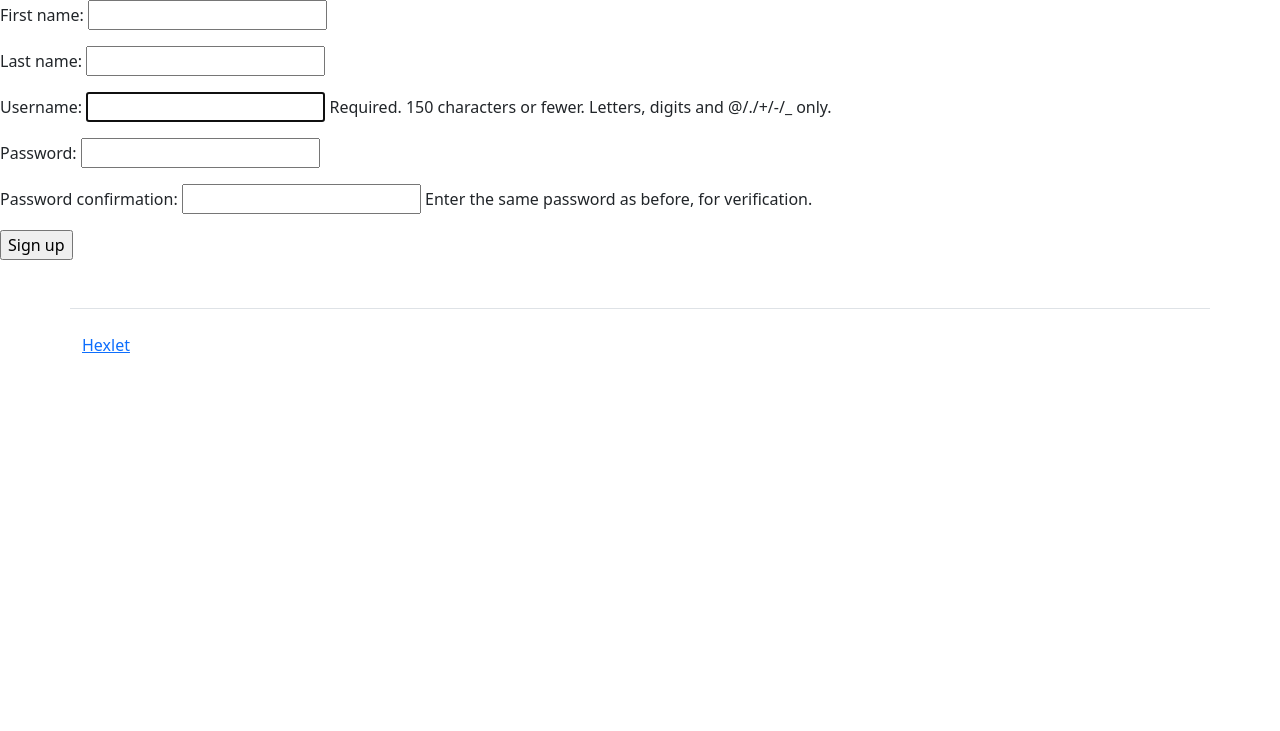
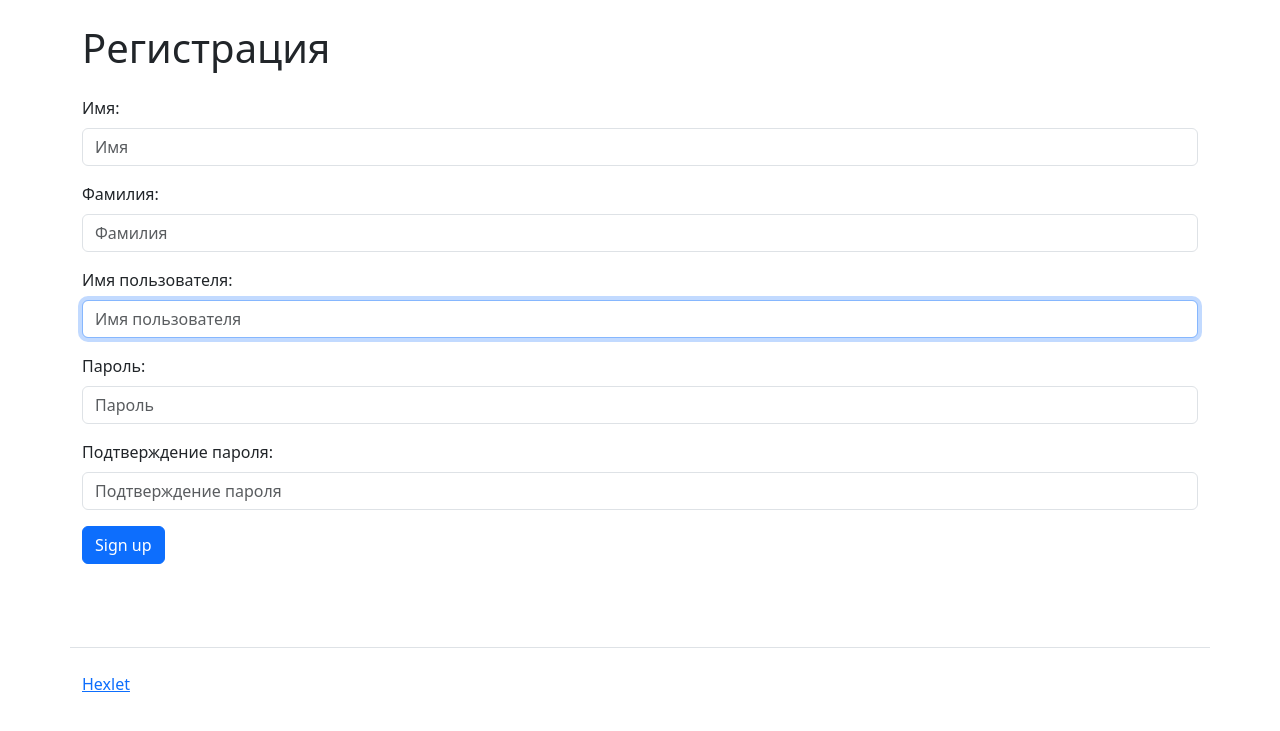
Before and after one commit to EzerTigger/python-project-52, a Django app: page /users/create/ in a window 1280 px wide. Shown: the part 56-787 px from the top of the page. Run offline with Django 5.2, Linux system fonts and the light colour scheme; some libraries are stand-ins or nearby versions.

Commit message:
Upgrade create user form

```diff
--- a/task_manager/task/forms.py
+++ b/task_manager/task/forms.py
@@ -5,6 +5,31 @@ from .models import *
 
 
 class CreateUserForm(UserCreationForm):
+    first_name = forms.CharField(label='Имя', widget=forms.TextInput(
+        attrs={
+            'class': 'form-control',
+            'placeholder': 'Имя'
+        }))
+    last_name = forms.CharField(label='Фамилия', widget=forms.TextInput(
+        attrs={
+            'class': 'form-control',
+            'placeholder': 'Фамилия'
+        }))
+    username = forms.CharField(label='Имя пользователя', widget=forms.TextInput(
+        attrs={
+            'class': 'form-control',
+            'placeholder': 'Имя пользователя'
+        }))
+    password1 = forms.CharField(label='Пароль', widget=forms.PasswordInput(
+        attrs={
+            'class': 'form-control',
+            'placeholder': 'Пароль'
+        }))
+    password2 = forms.CharField(label='Подтверждение пароля', widget=forms.PasswordInput(
+        attrs={
+            'class': 'form-control',
+            'placeholder': 'Подтверждение пароля'
+        }))
 
     class Meta:
         model = User
--- a/task_manager/task/templates/auth/user_form.html
+++ b/task_manager/task/templates/auth/user_form.html
@@ -4,8 +4,17 @@
 {% block title %}Регистрация{% endblock %}
 
 {% block content %}
-  <form method="post">{% csrf_token %}
-    {{ form.as_p }}
-  <input type="submit" value="Sign up">
+
+  <h1 class="my-4">
+    Регистрация
+  </h1>
+
+  <form method="post">
+    {% csrf_token %}
+    {% for f in form %}
+      <div class="mb-3"><label class="form-label" for="{{f.id_for_label}}">{{f.label}}: </label>{{ f }}</div>
+      <div class="form-error">{{ f.errors }}</div>
+    {% endfor %}
+  <input class="btn btn-primary" type="submit" value="Sign up">
 </form>
 {% endblock %}
--- a/task_manager/templates/base.html
+++ b/task_manager/templates/base.html
@@ -37,7 +37,9 @@
     </nav>
   {% endblock %}
 
-  {% block content %}{% endblock %}
+  <div class="container wrapper flex-grow-1">
+    {% block content %}{% endblock %}
+  </div>
 
 {% block footer %}
 <footer>
```
Also changed, not shown: task_manager/task/views.py (line endings or trailing spaces).
